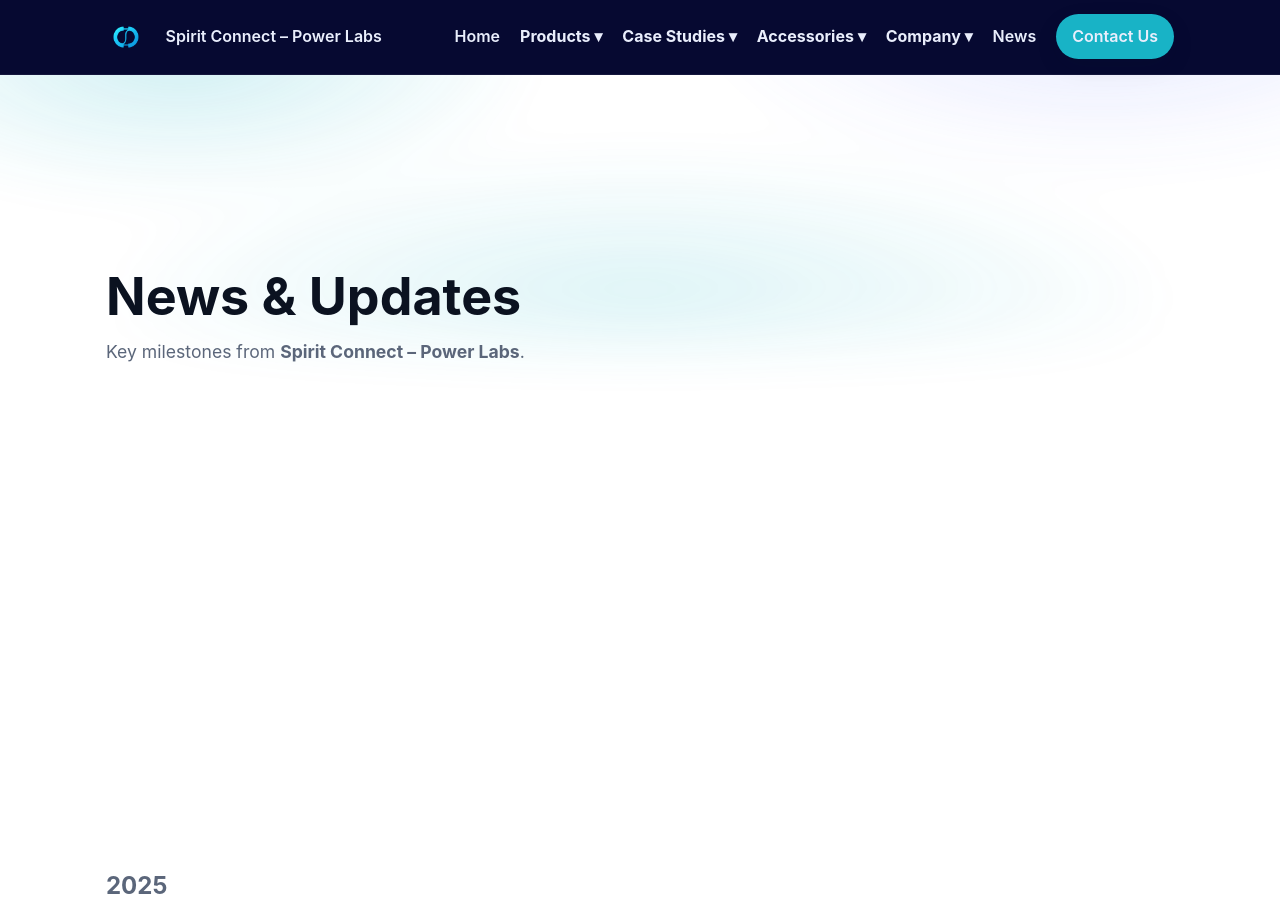
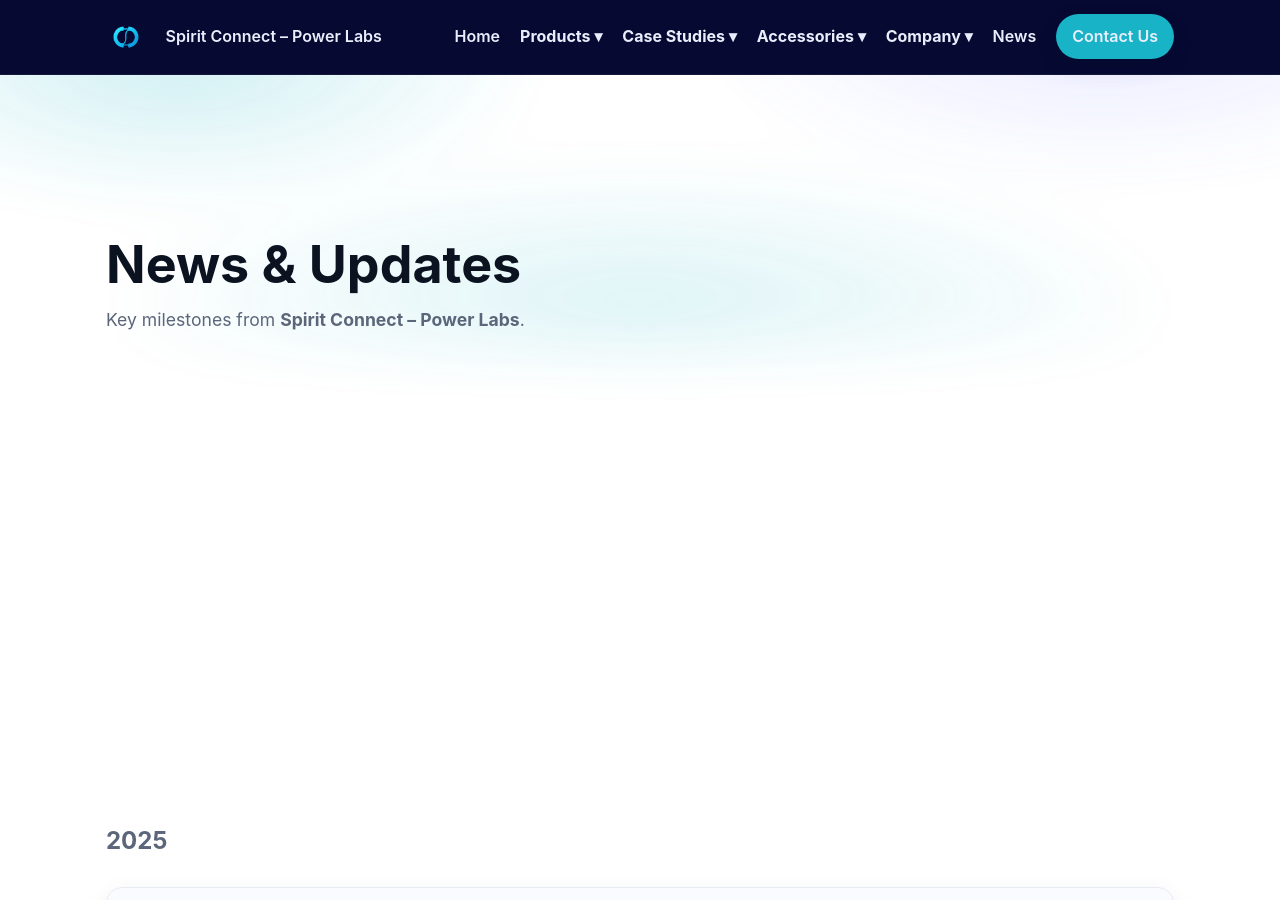
Before and after one commit to FulongLi/SCPowerLabs, a Jekyll site: the page built from news.md, in a window 1280 px wide and 900 px high. Built offline with Jekyll 4.4.1, drawn with Linux system fonts in a browser that asks for light colours.

Commit message:
Update style.css

```diff
--- a/assets/style.css
+++ b/assets/style.css
@@ -238,8 +238,8 @@ button:focus-visible {
 .hero {
   position: relative;
   overflow: hidden;
-  padding: 12rem 0 8rem;
-  min-height: 85vh;
+  padding: 10rem 0 7rem;
+  min-height: 80vh;
 }
 
 .hero-video {
```
